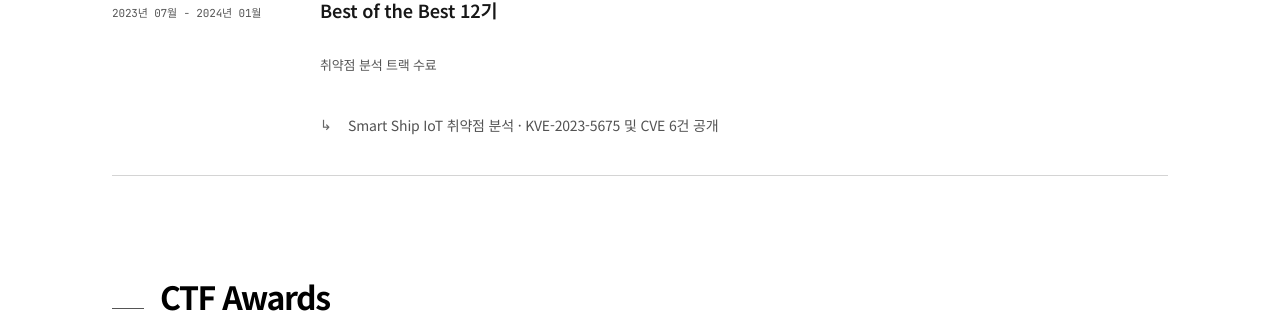
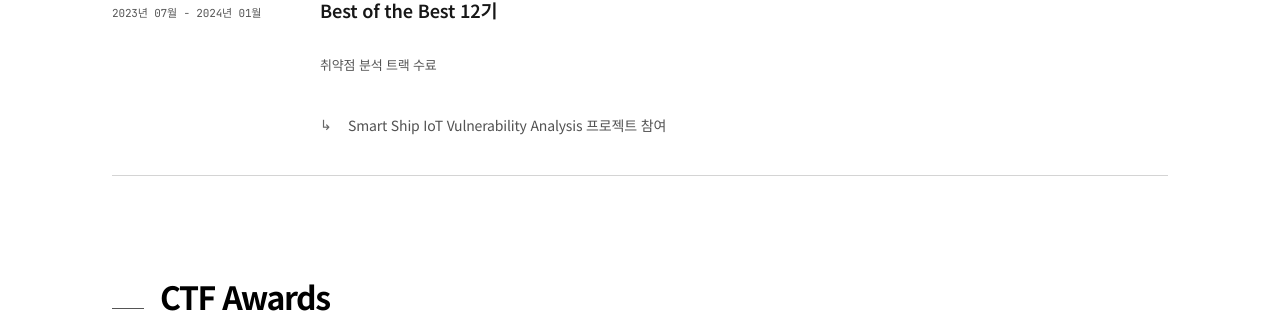
Before and after one commit to filime/filime.github.io, a Jekyll site: the page built from index.html, in a window 1280 px wide and 900 px high, scrolled down 1266 px. Shown: the part 145-458 px from the top of the window. Built offline with Jekyll 4.4.1, drawn with Linux system fonts in a browser that asks for light colours.

Commit message:
Update Smart Ship project description

```diff
--- a/index.html
+++ b/index.html
@@ -78,7 +78,7 @@ layout: home
           <h3>Best of the Best 12기</h3>
           <p class="timeline-org">취약점 분석 트랙 수료</p>
           <ul class="timeline-list">
-            <li>Smart Ship IoT 취약점 분석 · KVE-2023-5675 및 CVE 6건 공개</li>
+            <li>Smart Ship IoT Vulnerability Analysis 프로젝트 참여</li>
           </ul>
         </article>
       </div>
```
